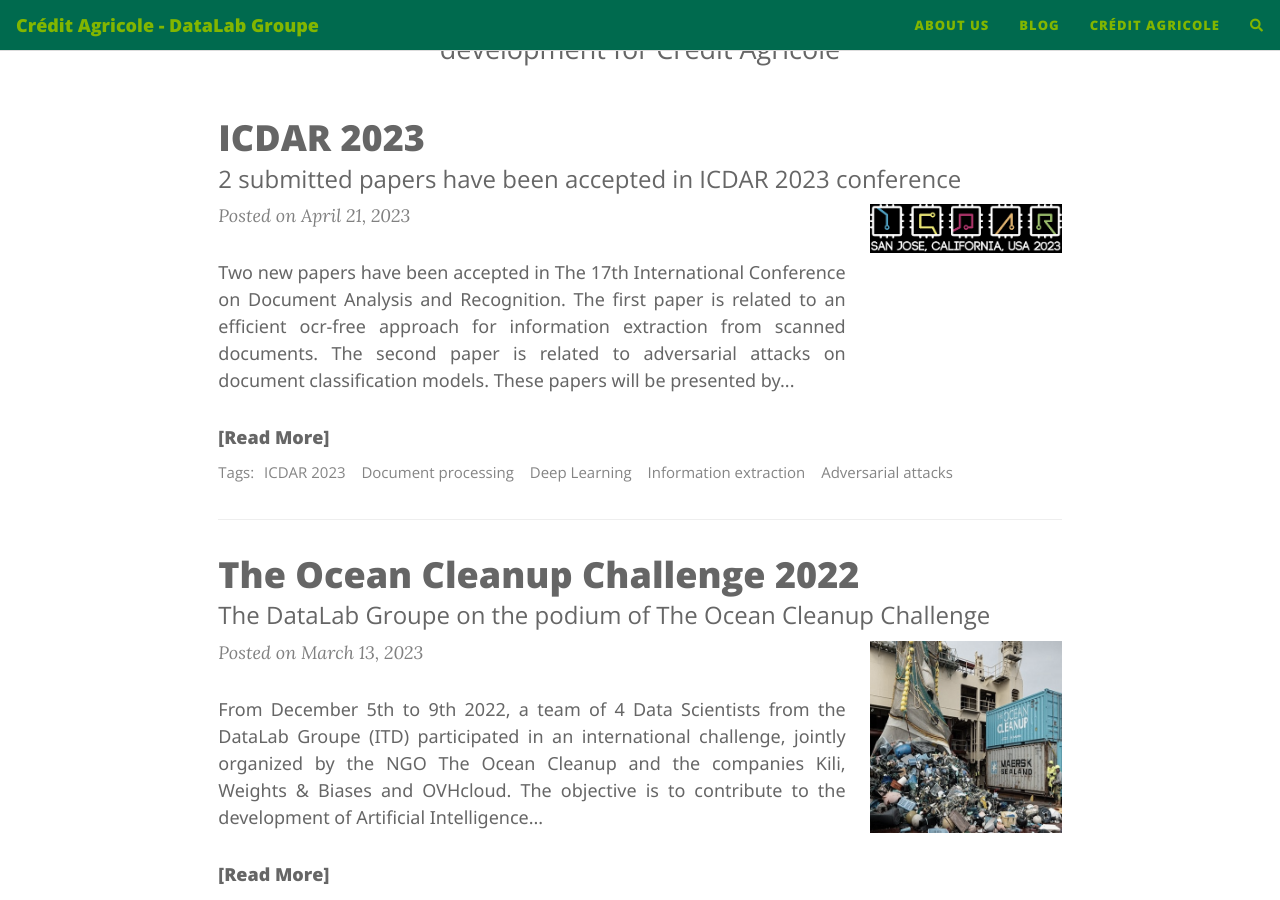
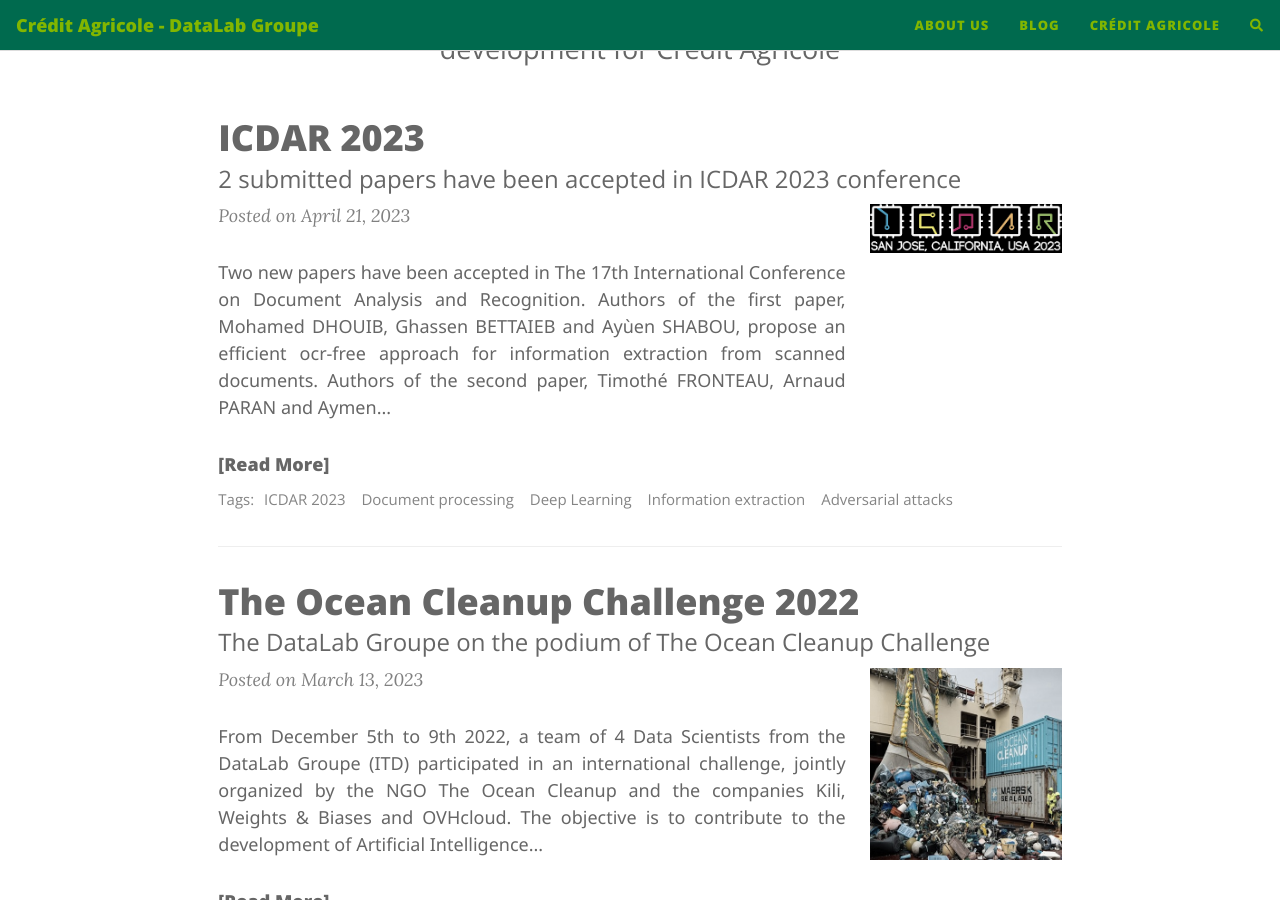
Before and after one commit to DataLab-Groupe/DataLab-Groupe.github.io, a Jekyll site: the page built from index.html, in a window 1280 px wide and 900 px high, scrolled down 338 px. Built offline with Jekyll 4.4.1, drawn with Linux system fonts in a browser that asks for light colours; nearby versions of some CDN libraries; comment, search, counter and statistics services are not loaded; some of the changed text lies outside the part shown.

Commit message:
modif posts

```diff
--- a/_posts/2023-01-02-icdar-2021.md
+++ b/_posts/2023-01-02-icdar-2021.md
@@ -14,6 +14,6 @@
 ---
 
 
-**A new paper has been accepted in in the Workshop on Document Images and Language (DIL) of the 16th International Conference on Document Analysis and Recognition. The  paper is related to a new multimodal approach for information extraction from scanned documents and has been presented by Othmane SAYEM**
+**A new paper has been accepted in in the Workshop on Document Images and Language (DIL) of the 16th International Conference on Document Analysis and Recognition. Authors of this paper (Mohamed KERROUMI, Othmane SAYEM and Aymen SHABOU) have proposed a new multimodal approach for information extraction from scanned documents**
 
 links to paper and poster are coming soon ..
--- a/_posts/2023-04-21-icdar-2023.md
+++ b/_posts/2023-04-21-icdar-2023.md
@@ -14,6 +14,6 @@
 ---
 
 
-**Two new papers have been accepted in The 17th International Conference on Document Analysis and Recognition. The first paper is related to an efficient ocr-free approach for information extraction from scanned documents. The second paper is related to adversarial attacks on document classification models. These papers will be presented by Mohamed DHOUIB and Arnaud PARAN soon, on August 21th**
+**Two new papers have been accepted in The 17th International Conference on Document Analysis and Recognition. Authors of the first paper, Mohamed DHOUIB, Ghassen BETTAIEB and Ayùen SHABOU, propose an efficient ocr-free approach for information extraction from scanned documents. Authors of the second paper, Timothé FRONTEAU, Arnaud PARAN and Aymen SHABOU, propose a first attempt to study adversarial attacks on the document classification task. These papers will be presented by Mohamed DHOUIB and Arnaud PARAN soon, on August 21th**
 
 links to papers are coming soon ..
```
